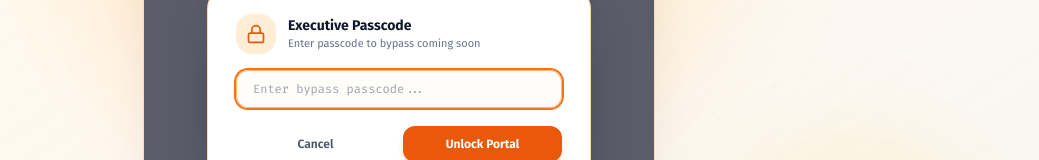
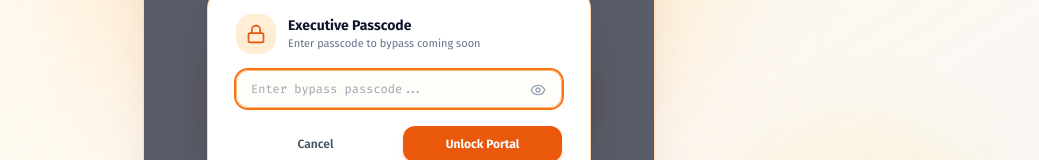
Before and after one commit to sohamart/founders-workspace, a React (Vite) app in the folder frontend/: page / in a window 1280 px wide. Both pictures are taken after a click on the button "FOUNDER & ADMIN PASSCODE UNLOCK". Shown: the part 324-484 px from the top of the page, without its empty margins (241-1280 px from the left). Built offline with nearby package versions, Linux system fonts and the light colour scheme; no server answers.

Commit message:
feat(auth): add password and passcode visibility toggle (eye icon)

```diff
--- a/frontend/src/components/auth/ComingSoonModal.jsx
+++ b/frontend/src/components/auth/ComingSoonModal.jsx
@@ -1,6 +1,6 @@
 import React, { useState, useEffect } from 'react';
 import { usePortal } from '../../context/PortalContext';
-import { KeyRound, Sparkles, Lock, Calendar, ExternalLink } from 'lucide-react';
+import { KeyRound, Sparkles, Lock, Calendar, ExternalLink, Eye, EyeOff } from 'lucide-react';
 
 import { LoginModal } from './LoginModal';
 
@@ -9,6 +9,7 @@ export const ComingSoonModal = () => {
   const [showPasscodeModal, setShowPasscodeModal] = useState(false);
   const [showAdminLogin, setShowAdminLogin] = useState(false);
   const [passcode, setPasscode] = useState('');
+  const [showPasscode, setShowPasscode] = useState(false);
   const [error, setError] = useState('');
   const [isVerifying, setIsVerifying] = useState(false);
 
@@ -214,14 +215,24 @@ export const ComingSoonModal = () => {
 
               <form onSubmit={handleBypassSubmit} className="space-y-3.5 sm:space-y-4">
                 <div>
+                  <div className="relative">
                     <input
-                    type="password"
+                      type={showPasscode ? 'text' : 'password'}
                       value={passcode}
                       onChange={(e) => setPasscode(e.target.value)}
                       placeholder="Enter bypass passcode..."
-                    className="w-full px-3.5 sm:px-4 py-2 sm:py-2.5 rounded-xl border border-orange-300 text-xs font-mono focus:outline-none focus:ring-2 focus:ring-orange-500 bg-orange-50/30"
+                      className="w-full pl-3.5 pr-10 py-2 sm:py-2.5 rounded-xl border border-orange-300 text-xs font-mono focus:outline-none focus:ring-2 focus:ring-orange-500 bg-orange-50/30"
                       autoFocus
                     />
+                    <button
+                      type="button"
+                      onClick={() => setShowPasscode(!showPasscode)}
+                      className="absolute right-3 top-2 text-slate-400 hover:text-slate-700 cursor-pointer p-1 rounded-lg transition-colors focus:outline-none"
+                      aria-label={showPasscode ? 'Hide passcode' : 'Show passcode'}
+                    >
+                      {showPasscode ? <EyeOff className="w-4 h-4" /> : <Eye className="w-4 h-4" />}
+                    </button>
+                  </div>
                   {error && <p className="text-[10px] sm:text-[11px] text-rose-600 mt-1.5 font-medium">{error}</p>}
                 </div>
 
--- a/frontend/src/components/auth/LoginModal.jsx
+++ b/frontend/src/components/auth/LoginModal.jsx
@@ -1,12 +1,13 @@
 import React, { useState } from 'react';
 import { usePortal } from '../../context/PortalContext';
-import { Lock, Mail, ShieldCheck, ArrowRight, Sparkles, KeyRound } from 'lucide-react';
+import { Lock, Mail, ShieldCheck, ArrowRight, Sparkles, KeyRound, Eye, EyeOff } from 'lucide-react';
 import { sound } from '../../utils/soundFx';
 
 export const LoginModal = ({ onBack }) => {
   const { login } = usePortal();
   const [email, setEmail] = useState('');
   const [password, setPassword] = useState('');
+  const [showPassword, setShowPassword] = useState(false);
   const [isLoading, setIsLoading] = useState(false);
   const [error, setError] = useState('');
 
@@ -73,13 +74,21 @@ export const LoginModal = ({ onBack }) => {
             <div className="relative">
               <Lock className="w-4 h-4 text-slate-400 absolute left-3.5 top-3" />
               <input
-                type="password"
+                type={showPassword ? 'text' : 'password'}
                 value={password}
                 onChange={(e) => setPassword(e.target.value)}
                 placeholder="••••••••••••"
                 required
-                className="w-full pl-10 pr-3.5 py-2.5 rounded-xl border border-slate-200 text-xs focus:outline-none focus:ring-2 focus:ring-orange-500 focus:border-orange-500 bg-slate-50"
+                className="w-full pl-10 pr-10 py-2.5 rounded-xl border border-slate-200 text-xs focus:outline-none focus:ring-2 focus:ring-orange-500 focus:border-orange-500 bg-slate-50"
               />
+              <button
+                type="button"
+                onClick={() => setShowPassword(!showPassword)}
+                className="absolute right-3 top-2.5 text-slate-400 hover:text-slate-700 cursor-pointer p-1 rounded-lg transition-colors focus:outline-none"
+                aria-label={showPassword ? 'Hide password' : 'Show password'}
+              >
+                {showPassword ? <EyeOff className="w-4 h-4" /> : <Eye className="w-4 h-4" />}
+              </button>
             </div>
           </div>
 
```
Lines whose indentation alone changed are shown as unchanged.
